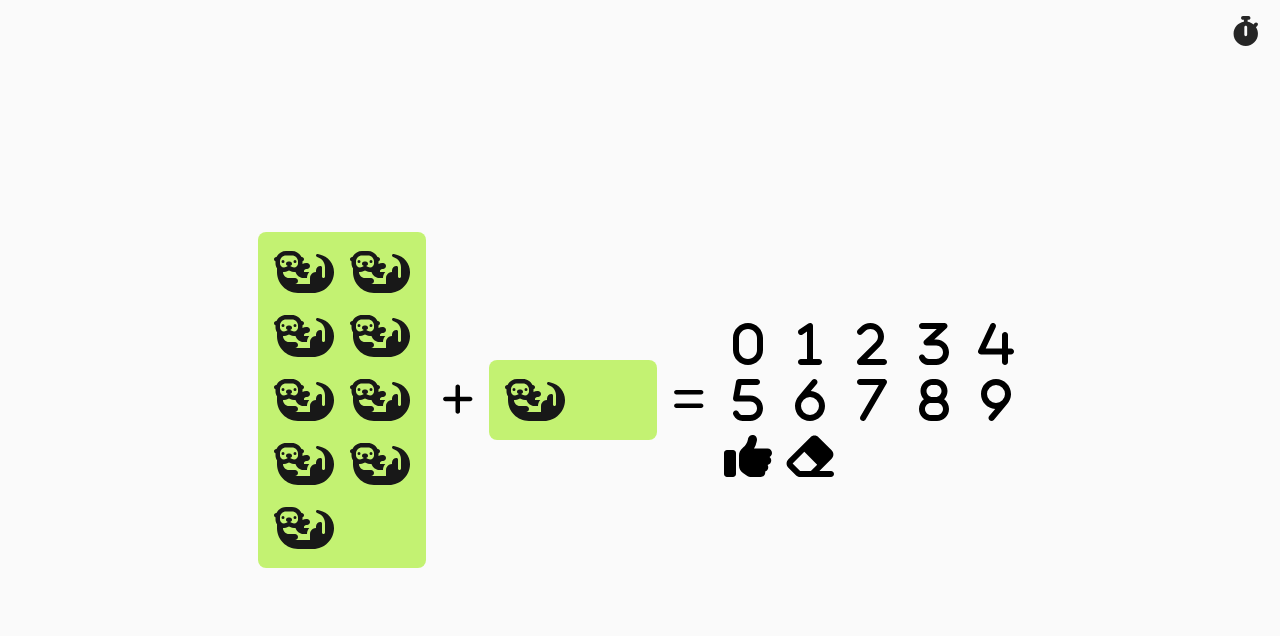
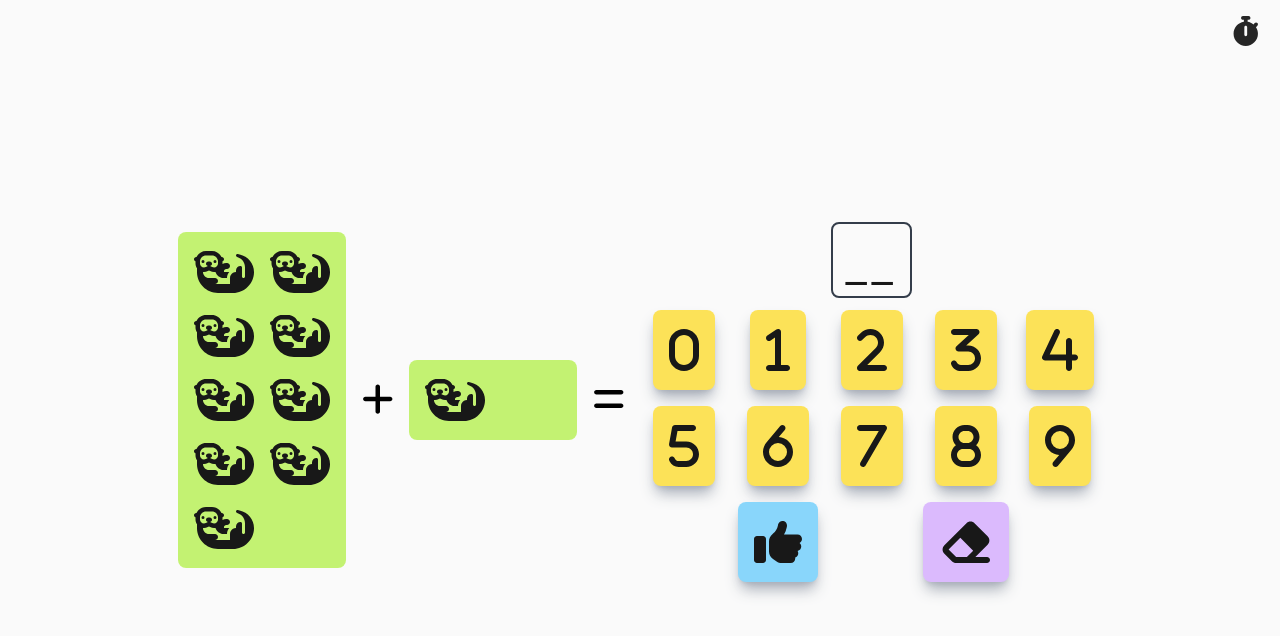
Before and after one commit to doerfli/kiddycalc, a Next.js app: page / in a window 1280 px wide. Shown: the top 636 px of the page. Built offline with nearby package versions, Linux system fonts and the light colour scheme.

Commit message:
colors and entry formatting

```diff
--- a/components/result_selector/multiple_choice_selector.tsx
+++ b/components/result_selector/multiple_choice_selector.tsx
@@ -2,14 +2,8 @@ import React, { useEffect, useState }  from "react";
 import arrayShuffle from 'array-shuffle';
 import NumberElement from "../number/number_element";
 import ChallengeSpecification from "../../models/challenge_specification";
+import { randomSuccessAnimation } from "./result_selector";
 
-const SUCCESS_ANIMATIONS = [
-    "success_animation_1",
-    "success_animation_2",
-    "success_animation_3",
-    "success_animation_4",
-    "success_animation_5",
-];
 
 interface MultileChoiceSelectorProps {
     challenge: ChallengeSpecification;
@@ -35,9 +29,7 @@ const generateResults = (result: number) => {
     return arrayShuffle(results);
 }
 
-const randomSuccessAnimation = () => {
-    return SUCCESS_ANIMATIONS[Math.floor(Math.random() * SUCCESS_ANIMATIONS.length)];
-}
+
 
 export default function MultipleChoiceSelector(props: MultileChoiceSelectorProps) {
     const challenge = props.challenge;
--- a/components/result_selector/number_entry_selector.tsx
+++ b/components/result_selector/number_entry_selector.tsx
@@ -1,6 +1,7 @@
 import { FontAwesomeIcon } from "@fortawesome/react-fontawesome";
 import React, { useEffect, useState }  from "react";
 import ChallengeSpecification from "../../models/challenge_specification";
+import { randomSuccessAnimation } from "./result_selector";
 
 
 interface NumberEntrySelectorProps {
@@ -8,10 +9,14 @@ interface NumberEntrySelectorProps {
     onSuccess: (correct: boolean) => void;
 }
 
+const EMPTY_RESULT = "__";
+
 export default function NumberEntrySelector(props: NumberEntrySelectorProps) {
     const challenge = props.challenge;
     const [ tries, setTries ] = useState(0);
-    const [ guess, setGuess ] = useState("");
+    const [ guess, setGuess ] = useState(EMPTY_RESULT);
+    const [ success, setSuccess ] = useState(false);
+    const [ fail, setFail ] = useState(false);
 
     function validateResult(result: number): void {
         const correct = result === challenge.result;
@@ -26,39 +31,75 @@ export default function NumberEntrySelector(props: NumberEntrySelectorProps) {
             // setColorClass3("result_invisible");
             // // mark correct block as success
             // setColorToIconBlock("result_success " + randomSuccessAnimation());
+            setSuccess(true);
             props.onSuccess(newTries == 1);
         } else {
+            setFail(true);
             // setColorToIconBlock("result_fail");
         }
     }
 
     function numberSelected(number: number) {
-        setGuess(guess + number);
+        if (success) {
+            return;
+        }
+
+        let currentGuess = guess;
+
+        if (fail) {
+            setFail(false);
+            currentGuess = EMPTY_RESULT;
+        }
+
+        if (currentGuess === EMPTY_RESULT) {
+            currentGuess = number.toString() + "_";
+        } else if ( guess.endsWith("_")) {
+            currentGuess = currentGuess.at(0) + number.toString();
+        }
+
+        setGuess(currentGuess);
+    }
+
+    function clear(){
+        setGuess(EMPTY_RESULT);
+        setSuccess(false);
+        setFail(false);
     }
 
     useEffect(() => {
         // reset this
-        setGuess("");
+        clear();
     }, [challenge]);
+
+    let guessClass = "guess ";
+    if (success) {
+        guessClass += "result_success " + randomSuccessAnimation();
+    } else if (fail) {
+        guessClass += "result_fail ";
+    }
 
     return (
         <div className="number_entry_selector">
-            <div className="guess">
-                {guess}
+            <div className="result">
+                <div className={guessClass}>
+                    {guess}
+                </div>
             </div>
             <div className="buttons">
-                <FontAwesomeIcon icon="0" className="number_entry_button" onClick={() => numberSelected(0)} />
-                <FontAwesomeIcon icon="1" className="number_entry_button" onClick={() => numberSelected(1)} />
-                <FontAwesomeIcon icon="2" className="number_entry_button" onClick={() => numberSelected(2)} />
-                <FontAwesomeIcon icon="3" className="number_entry_button" onClick={() => numberSelected(3)} />
-                <FontAwesomeIcon icon="4" className="number_entry_button" onClick={() => numberSelected(4)} />
-                <FontAwesomeIcon icon="5" className="number_entry_button" onClick={() => numberSelected(5)} />
-                <FontAwesomeIcon icon="6" className="number_entry_button" onClick={() => numberSelected(6)} />
-                <FontAwesomeIcon icon="7" className="number_entry_button" onClick={() => numberSelected(7)} />
-                <FontAwesomeIcon icon="8" className="number_entry_button" onClick={() => numberSelected(8)} />
-                <FontAwesomeIcon icon="9" className="number_entry_button" onClick={() => numberSelected(9)} />
-                <FontAwesomeIcon icon="thumbs-up" className="number_entry_button accept" onClick={() => validateResult(parseInt(guess))} />
-                <FontAwesomeIcon icon="eraser" className="number_entry_button clear" onClick={() => setGuess("")} />
+                <FontAwesomeIcon icon="0" className="entry_button number" onClick={() => numberSelected(0)} />
+                <FontAwesomeIcon icon="1" className="entry_button number" onClick={() => numberSelected(1)} />
+                <FontAwesomeIcon icon="2" className="entry_button number" onClick={() => numberSelected(2)} />
+                <FontAwesomeIcon icon="3" className="entry_button number" onClick={() => numberSelected(3)} />
+                <FontAwesomeIcon icon="4" className="entry_button number" onClick={() => numberSelected(4)} />
+                <FontAwesomeIcon icon="5" className="entry_button number" onClick={() => numberSelected(5)} />
+                <FontAwesomeIcon icon="6" className="entry_button number" onClick={() => numberSelected(6)} />
+                <FontAwesomeIcon icon="7" className="entry_button number" onClick={() => numberSelected(7)} />
+                <FontAwesomeIcon icon="8" className="entry_button number" onClick={() => numberSelected(8)} />
+                <FontAwesomeIcon icon="9" className="entry_button number" onClick={() => numberSelected(9)} />
+                <span>&nbsp;</span>
+                <FontAwesomeIcon icon="thumbs-up" className="entry_button accept" onClick={() => validateResult(parseInt(guess))} />
+                <span>&nbsp;</span>
+                <FontAwesomeIcon icon="eraser" className="entry_button clear" onClick={() => clear()} />
             </div>
         </div>
     );
--- a/components/result_selector/result_selector.tsx
+++ b/components/result_selector/result_selector.tsx
@@ -7,6 +7,18 @@ import NumberEntrySelector from "./number_entry_selector";
 
 interface ResultSelectorProps {
     onSuccess: (correct: boolean) => void;
+}
+
+const SUCCESS_ANIMATIONS = [
+    "success_animation_1",
+    "success_animation_2",
+    "success_animation_3",
+    "success_animation_4",
+    "success_animation_5",
+];
+
+export const randomSuccessAnimation = () => {
+    return SUCCESS_ANIMATIONS[Math.floor(Math.random() * SUCCESS_ANIMATIONS.length)];
 }
 
 export default function ResultSelector(props: ResultSelectorProps) {
--- a/styles/globals.css
+++ b/styles/globals.css
@@ -117,20 +117,87 @@
         .result_invisible {
             @apply invisible shadow-md shadow-transparent !important;
         }
-
     }
 
     .number_entry_selector {
         .buttons {
             @apply gap-2 grid grid-cols-5;
-            .number_entry_button {
+
+            .entry_button {
                 @apply lg:text-5xl md:text-4xl sm:text-2xl;
                 @apply justify-self-center;
+
+                @apply p-2;
+                @apply md:p-4;
+                @apply lg:p-4;
+                @apply my-1;
+                @apply text-black opacity-90;
+                @apply rounded-lg;
+
+                @apply shadow-gray-400 shadow-md border-transparent;
+                @apply lg:shadow-gray-400 lg:shadow-lg;
+            }
+            .entry_button.number {
+                @apply bg-yellow-300;
+            }
+            .entry_button.accept {
+                @apply bg-sky-300;
+            }
+            .entry_button.clear {
+                @apply bg-purple-300;
             }
             /* > .number_entry_button:nth-child(6) {
                 @apply float-left;
             } */
+        }
+        .result {
+            @apply grid justify-items-center;
 
+            .guess {
+                @apply inline-block;
+
+                @apply lg:text-5xl md:text-4xl sm:text-2xl tracking-widest;
+
+                @apply p-2;
+                @apply md:p-3;
+                @apply lg:p-3;
+                @apply m-2;
+                @apply text-black opacity-90;
+                @apply border-2 border-gray-800 border-solid rounded-lg;
+            }
+
+            .guess.result_success {
+                @apply bg-green-400 border-green-600 shadow-md shadow-transparent !important;
+            }
+
+            .success_animation_1  > .icon,
+            .success_animation_1  > .number_icon {
+                @apply animate-spin-slow;
+            }
+
+            .success_animation_2 > .icon,
+            .success_animation_2 > .number_icon {
+                @apply animate-waving;
+            }
+
+            .success_animation_3 > .icon,
+            .success_animation_3 > .number_icon {
+                @apply animate-bounce;
+            }
+
+            .success_animation_4 > .icon,
+            .success_animation_4 > .number_icon {
+                @apply animate-jump-spin;
+            }
+
+            .success_animation_5 > .icon,
+            .success_animation_5 > .number_icon {
+                @apply animate-jump-roll;
+            }
+
+            .guess.result_fail {
+                @apply bg-gray-500 border-red-600 shadow-md shadow-transparent !important;
+            }
         }
     }
 }
```
